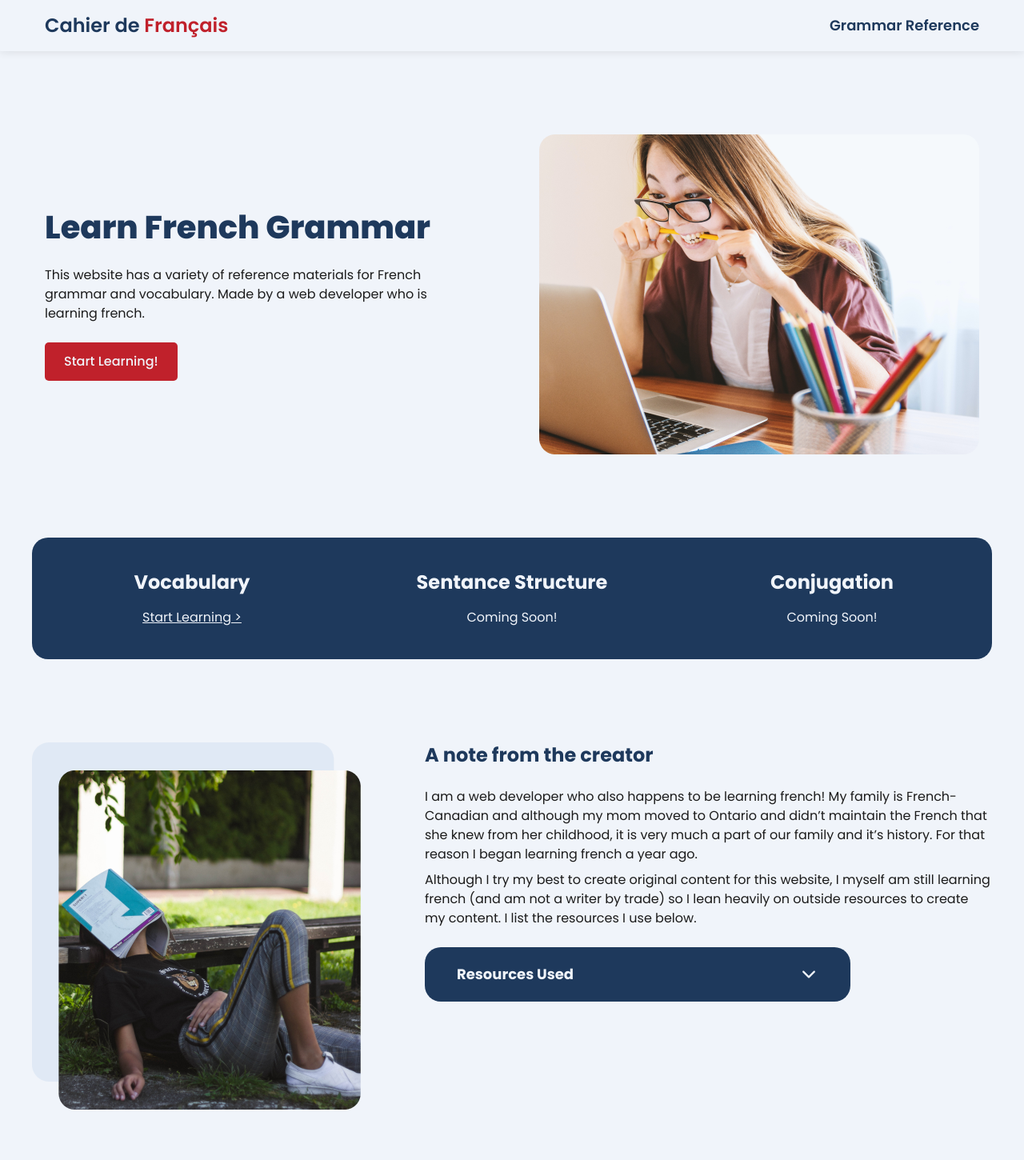
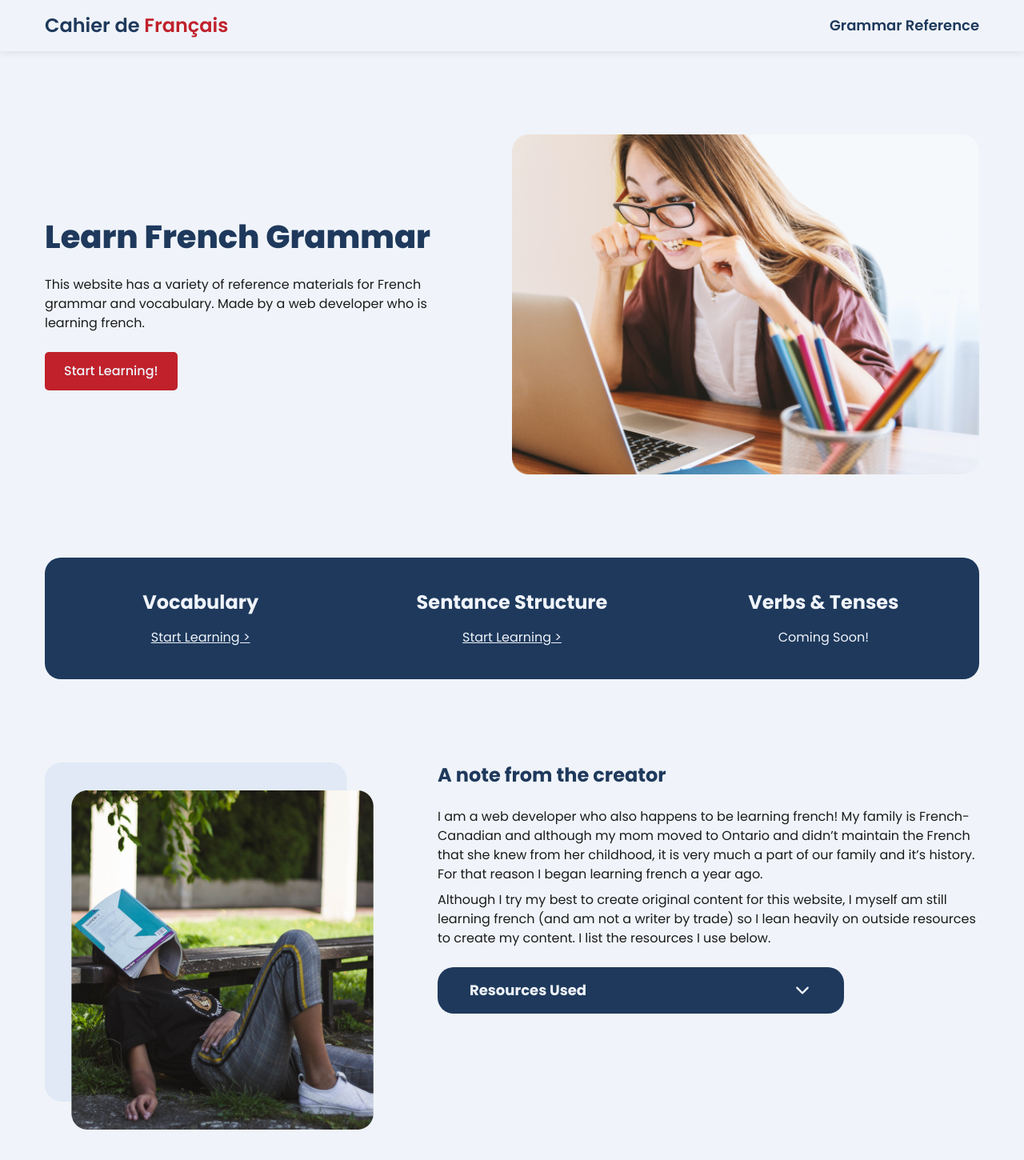
Before and after one commit to samurwin/cahier-de-francais, a React (Create React App) app: page / in a window 1280 px wide. Shown: the top 1450 px of the page at 80% size. Built offline with nearby package versions, Linux system fonts and the light colour scheme.

Commit message:
mobile styles

```diff
--- a/src/components/Sentence/index.tsx
+++ b/src/components/Sentence/index.tsx
@@ -11,7 +11,7 @@ export default function Sentence(props:{content:sentence}) {
 
       {data.parts.map((part, index) => (
         <section className="sectionSpacing" key={index}>
-          <h2 className="txtSecondary">{part.heading}</h2>
+          <h3 className="txtSecondary">{part.heading}</h3>
 
           <div className="my-3">
             {part.text.map((para, index) => (
--- a/src/global.css
+++ b/src/global.css
@@ -53,7 +53,7 @@ h3 {
 h4 {
   font-weight: 700;
   font-size: 18px;
-  line-height: 36px;
+  line-height: 26px;
 }
 
 p, a, li, button {
@@ -171,7 +171,7 @@ h1, h2, h3, h4, h5, p, a, li, button {
 .content {
   width: 100%;
   max-width: 800px;
-  padding: 4rem 0 2rem 4rem;
+  padding: 4rem 0 2rem 0.5rem;
 }
 
 .sectionSpacing {
@@ -181,10 +181,20 @@ h1, h2, h3, h4, h5, p, a, li, button {
 .container {
   max-width: 1200px;
   margin: auto;
+  padding: 0 0.5rem;
 }
 
 .conMargin {
   margin: 6.5rem auto;
+}
+
+@media screen and (min-width: 768px) {
+  .content {
+    padding: 4rem 0 2rem 4rem;
+  }
+  .container {
+    padding: 0 1rem;
+  }
 }
 
 /* MARGIN/PADDING UTILS */
--- a/src/pages/Directory/index.tsx
+++ b/src/pages/Directory/index.tsx
@@ -1,11 +1,20 @@
-import React from 'react'
+import { useState } from 'react'
 import { Outlet } from 'react-router-dom'
 import { courseOne, page } from '../../api/content'
 import './styles.css'
 
+import { TfiMenuAlt } from 'react-icons/tfi'
+import { RiCloseFill } from 'react-icons/ri'
 import Accordian from '../../components/Accordian'
 
 export default function Directory() {
+  const [directoryOpen, setDirectoryOpen] = useState(false);
+
+
+  function handleToggle() {
+    setDirectoryOpen(!directoryOpen);
+  }
+
   const sections = courseOne.sections;
 
   function createLinkList(sectionPath:string, sectionPages: page[]) {
@@ -21,11 +30,19 @@ export default function Directory() {
     })
     return links;
   }
+
   return(
-    <div className="directoryCon px-3 container">
+    <div className="directoryCon container">
       <aside>
-        <ul className="directoryList">
-          {sections.map(s => {
+        <button onClick={handleToggle} className="directoryIcon">
+          {directoryOpen ? (
+            <RiCloseFill />
+          ): (
+            <TfiMenuAlt/>
+          )}
+        </button>
+        <ul className={`directoryList ${directoryOpen ? "open" : ""}`}>
+          {sections.map((s, index) => {
             let links = createLinkList(s.path, s.pages);
 
             const accordianContent = {
@@ -36,7 +53,7 @@ export default function Directory() {
               items: links
             }
             return (
-              <li key={s.path} className="sectionLink">
+              <li key={s.path} className={index === 0 ? "mb-3" : ""}>
                 <Accordian type="links" content={accordianContent} theme="light" style="pageLink" />
             </li>
           )})}
--- a/src/pages/Directory/styles.css
+++ b/src/pages/Directory/styles.css
@@ -1,11 +1,26 @@
 .directoryCon {
   display: grid;
-  grid-template-columns: 25% 75%;
+  grid-template-columns: 15% 85%;
+}
+
+.directoryIcon {
+  padding: 0;
+  height: 1.5rem;
+  background: none;
+  outline: none;
+  border: none;
+  cursor: pointer;
+}
+
+.directoryIcon svg {
+  width: 1.5rem;
+  height: 1.5rem;
+  color: var(--blue);
 }
 
 .directoryCon > aside {
   margin: 2rem auto;
-  height: 80vh;
+  height: fit-content;
   padding: 1rem;
   box-shadow: 0px 1px 10px rgba(0, 0, 0, 0.1);
   border-radius: 10px;
@@ -25,12 +40,15 @@
 }
 
 .directoryList {
+  display: none;
+}
+
+.directoryList.open {
+  display: block;
   list-style: none;
   padding-left: 0;
-}
-
-.sectionLink {
-  margin: 1rem 0;
+  z-index: 1;
+  width: 85vw;
 }
 
 .sectionLink a {
@@ -46,3 +64,27 @@
   font-size: 16px;
   padding-left: 1rem;
 }
+
+.pageLink > .titleCon {
+  margin-bottom: 1rem;
+}
+
+@media screen and (min-width: 768px) {
+  .directoryCon {
+    grid-template-columns: 25% 75%;
+  }
+
+  .directoryCon > aside {
+    height: 80vh;
+  }
+
+  .directoryList {
+    display: block;
+    list-style: none;
+    padding-left: 0;
+  }
+
+  .directoryIcon {
+    display: none;
+  }
+}
--- a/src/pages/Home/index.tsx
+++ b/src/pages/Home/index.tsx
@@ -46,11 +46,11 @@ export default function Home() {
 
           <div className="highlightBox">
             <h3 className="mb-3">Sentance Structure</h3>
-            <p>Coming Soon!</p>
+            <Link to="/grammar/sentence-structure">Start Learning &gt;</Link>
           </div>
 
           <div className="highlightBox">
-            <h3 className="mb-3">Conjugation</h3>
+            <h3 className="mb-3">Verbs & Tenses</h3>
             <p>Coming Soon!</p>
           </div>
         </div>
--- a/src/pages/Home/styles.css
+++ b/src/pages/Home/styles.css
@@ -1,27 +1,24 @@
 .hero {
   display: flex;
-  flex-direction: row;
-  justify-content: space-between;
+  flex-direction: column-reverse;
   align-items: center;
   gap: 5rem;
   padding: 0 1rem;
 }
 
-.heroImg {
-  min-width: 50%;
-}
-
 .heroTxt {
   display: flex;
   flex-direction: column;
-  align-items: flex-start;
+  align-items: center;
   justify-content: center;
   gap: 1.5rem;
+  text-align: center;
 }
 
 .highlightCon {
   display: grid;
-  grid-template-columns: repeat(3, 1fr);
+  grid-template-columns: 1fr;
+  grid-gap: 2.5rem;
   background: var(--blue);
   border-radius: 20px;
   padding: 2.5rem 0;
@@ -49,13 +46,17 @@
 
 .noteFrom {
   display: flex;
-  flex-direction: row;
-  gap: 5rem;
+  flex-direction: column;
+  gap: 2.5rem;
+}
+
+.noteFrom img {
+  height: 100%;
+  width: auto;
 }
 
 .resourcesAcc {
   border-radius: 20px;
-  width: 75%;
 }
 
 .resourcesAcc > .titleCon {
@@ -69,3 +70,40 @@
 .resourcesAcc > .itemsCon.open {
   padding: 1rem 2.5rem;
 }
+
+@media screen and (min-width: 768px) {
+  .hero {
+    flex-direction: row;
+    justify-content: space-between;
+    align-items: center;
+  }
+
+  .heroTxt {
+    align-items: flex-start;
+    text-align: left;
+  }
+
+  .hero img {
+    min-width: 50%;
+  }
+
+  .highlightCon {
+    grid-template-columns: repeat(3, 1fr);
+    grid-gap: 0;
+  }
+
+  .noteFrom img {
+    max-width: 60%;
+  }
+}
+
+@media screen and (min-width: 992px) {
+  .noteFrom {
+    flex-direction: row;
+    gap: 5rem;
+  }
+
+  .resourcesAcc {
+    width: 75%;
+  }
+}
```
